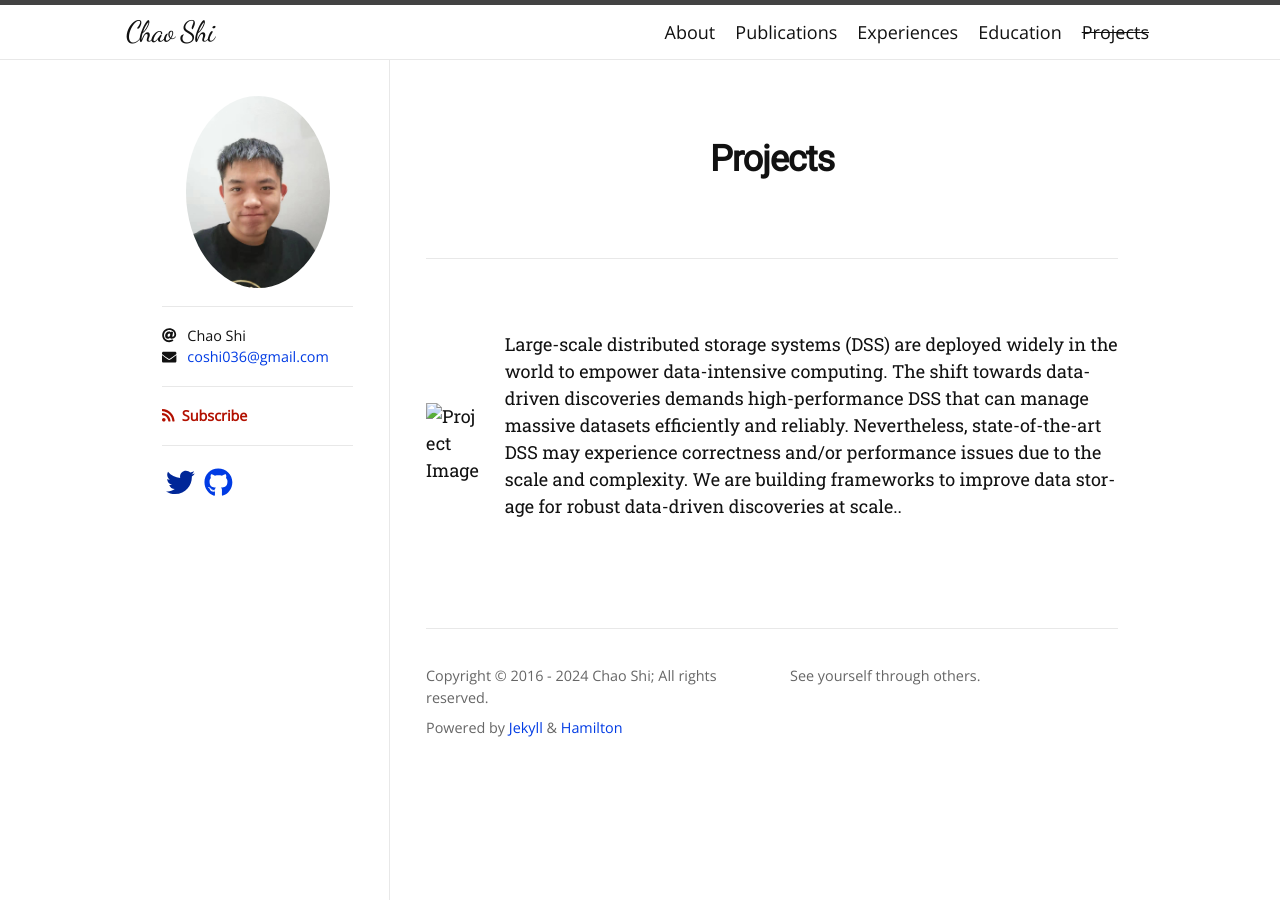
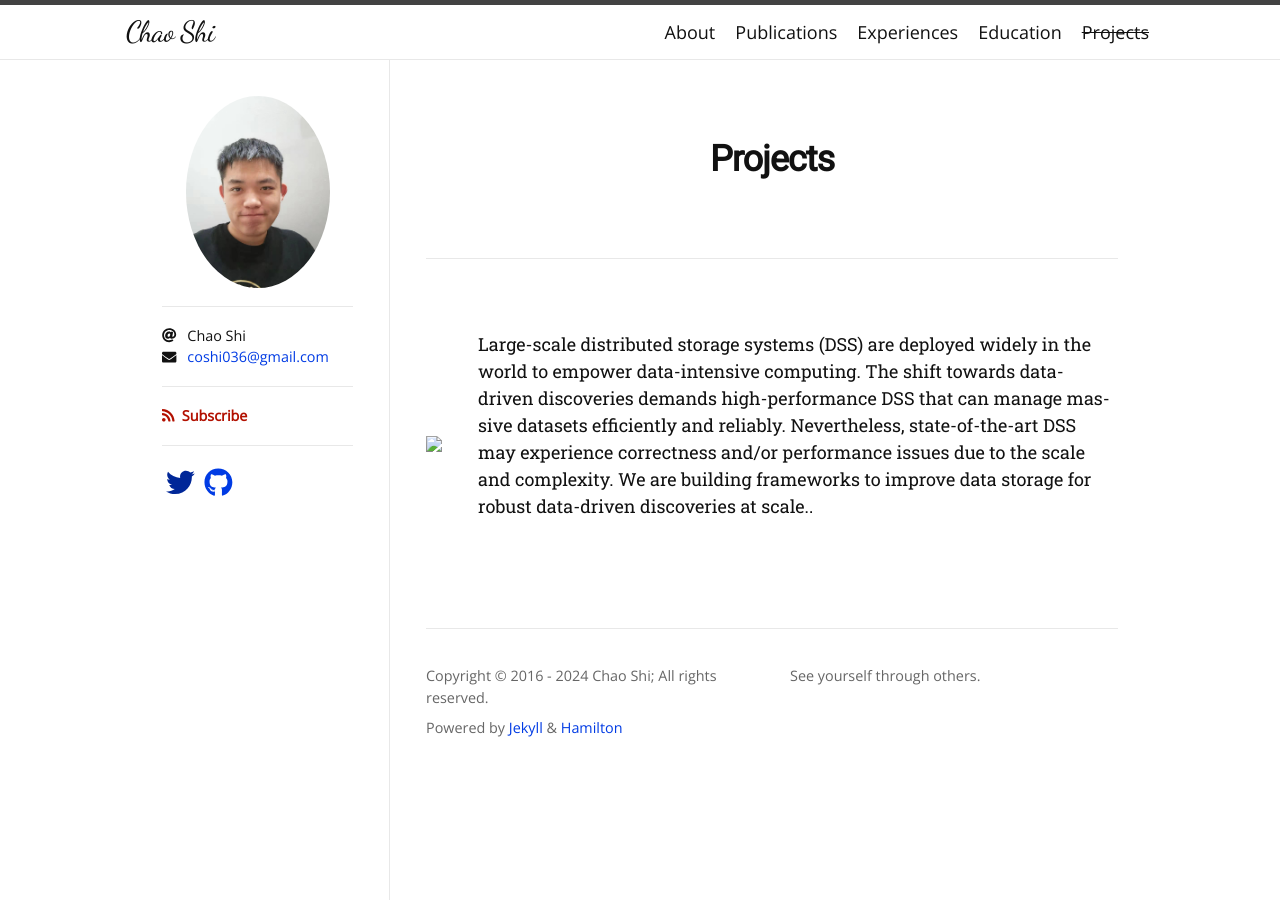
Before and after one commit to ChaoShi036/ChaoShi036.github.io, a Jekyll site: the page built from projects.md, in a window 1280 px wide. Built offline with Jekyll 4.4.1, drawn with Linux system fonts in a browser that asks for light colours; nearby versions of some CDN libraries; some web fonts are replaced.

Commit message:
Update projects.md

```diff
--- a/projects.md
+++ b/projects.md
@@ -5,6 +5,6 @@ permalink: /projects/
 ---
 
 <div style="display: flex; align-items: center;">
-  <img src="prj-lsfs.png" alt="Project Image" style="width: 200px; margin-right: 20px;">
+  <img src="prj-lsfs.png" style="width: 200px; margin-right: 20px;">
   <p>Large-scale distributed storage systems (DSS) are deployed widely in the world to empower data-intensive computing. The shift towards data-driven discoveries demands high-performance DSS that can manage massive datasets efficiently and reliably. Nevertheless, state-of-the-art DSS may experience correctness and/or performance issues due to the scale and complexity. We are building frameworks to improve data storage for robust data-driven discoveries at scale..</p>
 </div>
```
